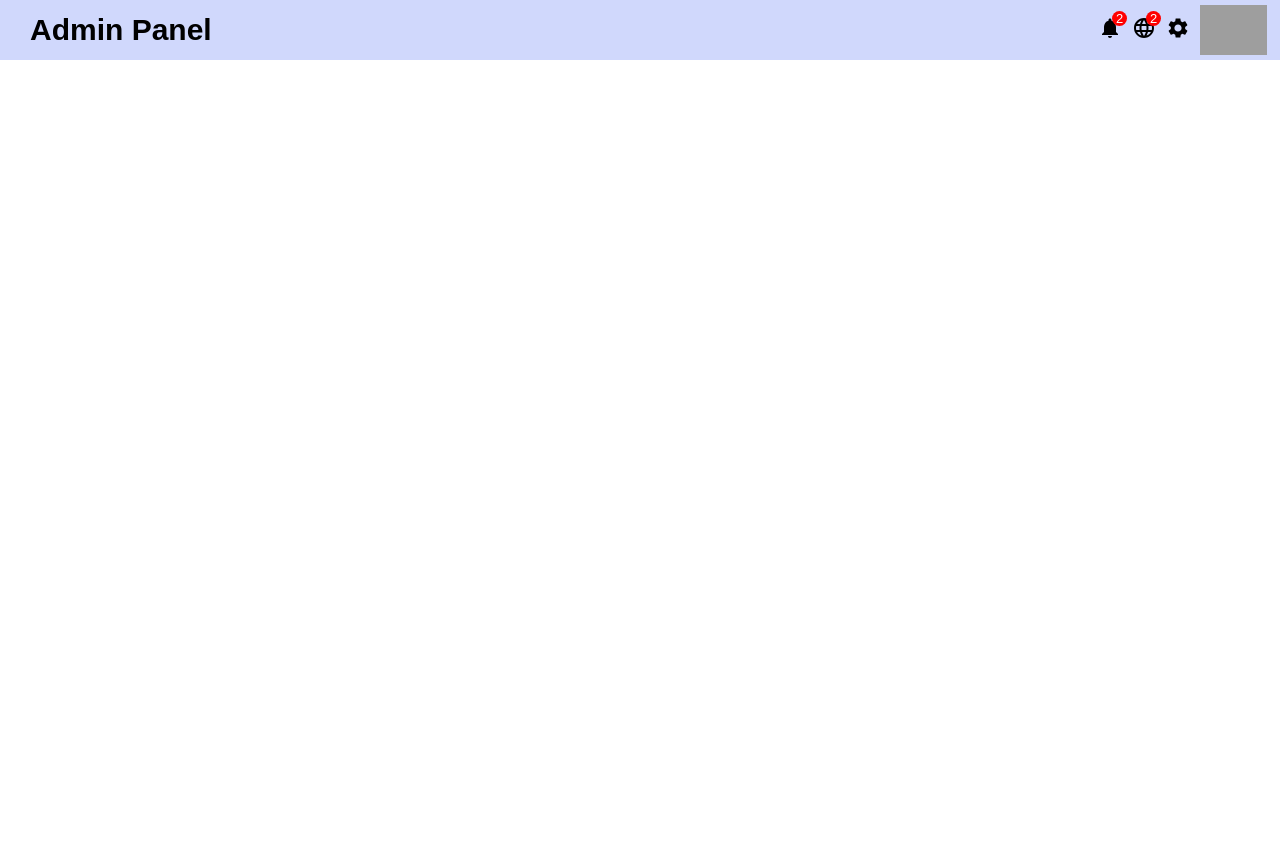
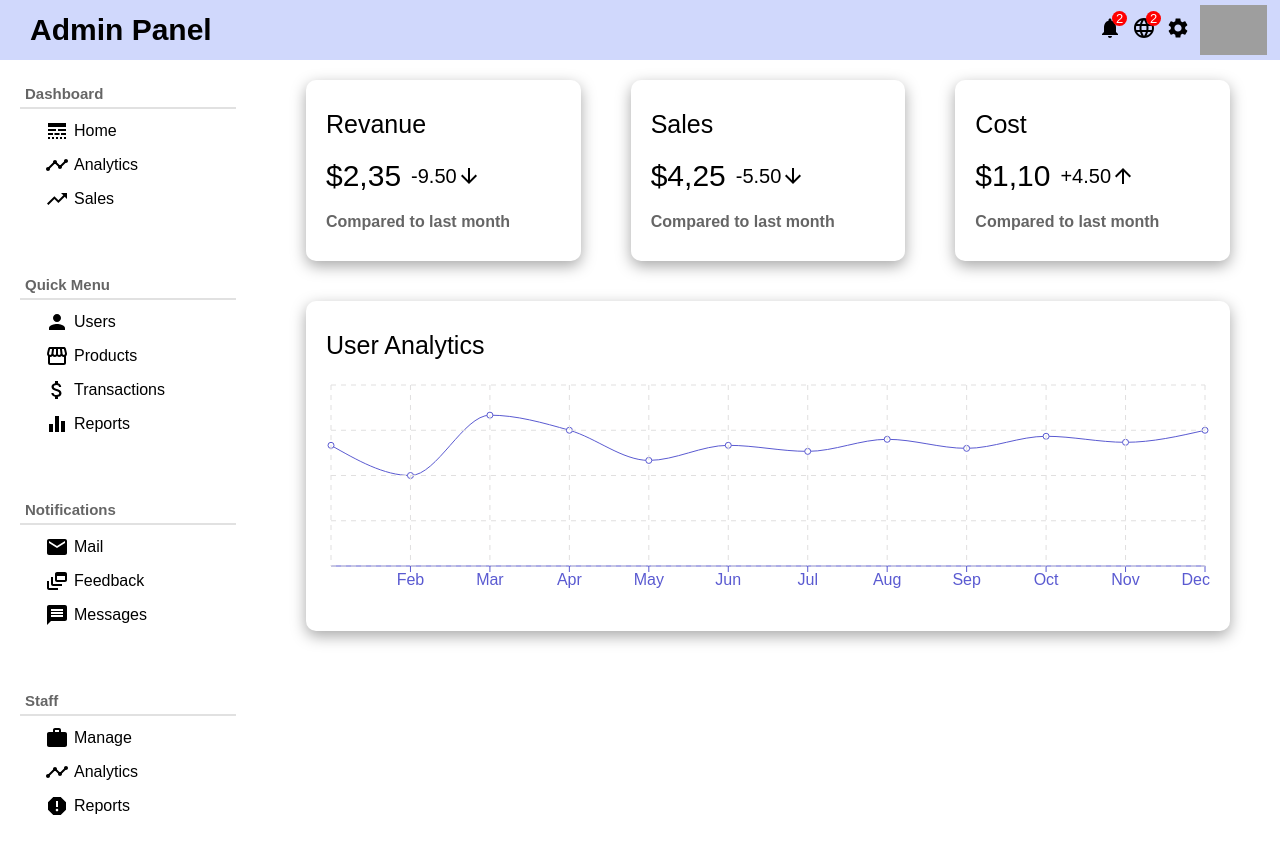
Before and after one commit to IvayloTashev/e-shop, a React (Create React App) app in the folder admin/: page / in a window 1280 px wide. Shown: the top 854 px of the page. Before the commit the page ends 800 px from the top, so only its background shows below. Built offline with nearby package versions, Linux system fonts and the light colour scheme; grey boxes are pictures that could not be loaded.

Commit message:
Add home page

```diff
--- a/admin/src/App.css
+++ b/admin/src/App.css
@@ -4,3 +4,7 @@
     padding: 0;
     font-family: "Source Sans Pro", sans-serif;
 }
+
+.app-container {
+    display: flex;
+}
--- a/admin/src/App.js
+++ b/admin/src/App.js
@@ -1,10 +1,18 @@
 import './App.css';
+import Sidebar from './components/sidebar/Sidebar';
 import Topbar from './components/topbar/Topbar';
+import Home from './pages/home/Home';
 
 function App() {
   return (
     <div>
       <Topbar />
+
+      <div className='app-container'>
+        <Sidebar />
+        <Home />
+      </div>
+
     </div>
   );
 }
--- /dev/null
+++ b/admin/src/pages/home/Home.css
@@ -0,0 +1,3 @@
+.home-container {
+    flex: 4;
+}
--- /dev/null
+++ b/admin/src/pages/home/Home.jsx
@@ -0,0 +1,18 @@
+import './Home.css'
+import { dummyData } from '../../dummyData'
+import Chart from '../../components/chart/Chart'
+import FeatureInfo from '../../components/feature-info/FeatureInfo'
+
+
+import React from 'react'
+
+const Home = () => {
+    return (
+        <div className='home-container'>
+            <FeatureInfo />
+            <Chart data={dummyData} title={"User Analytics"} dataKey={"Active User"} grid />
+        </div>
+    )
+}
+
+export default Home
```
